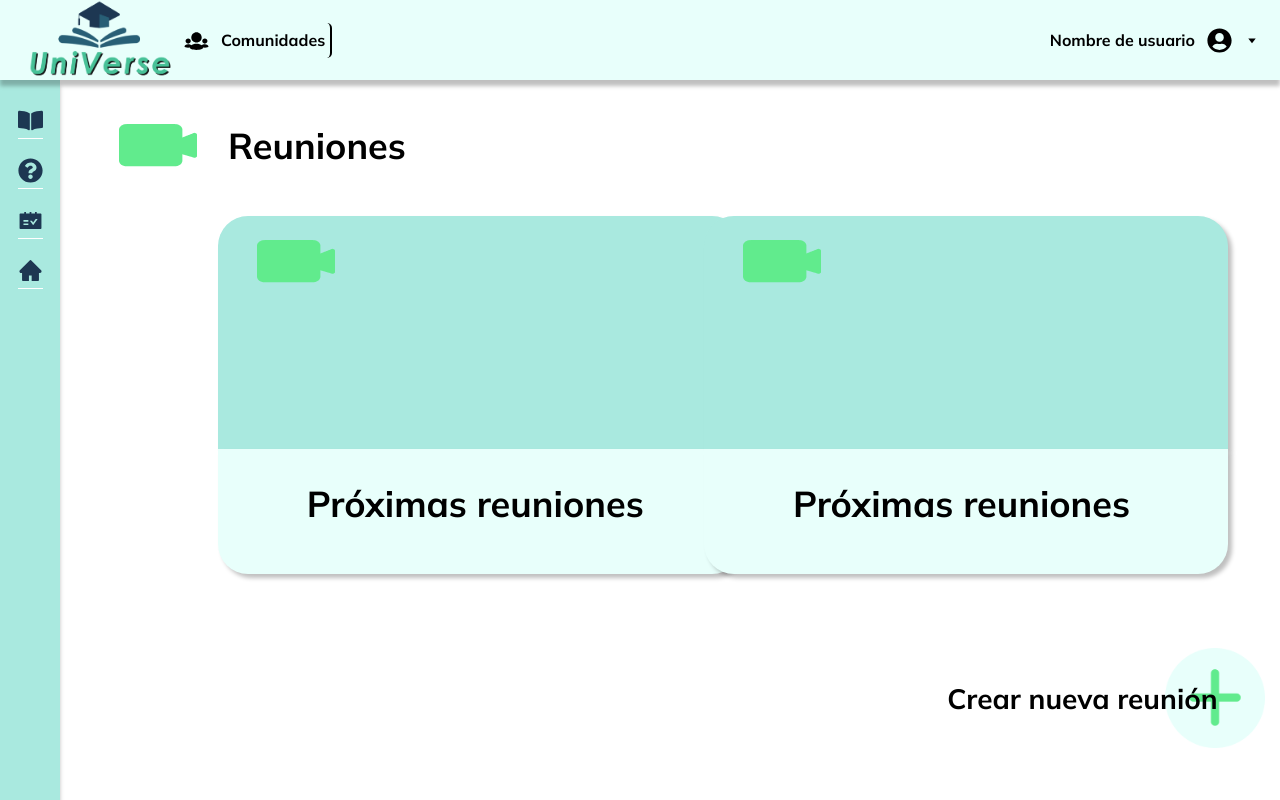
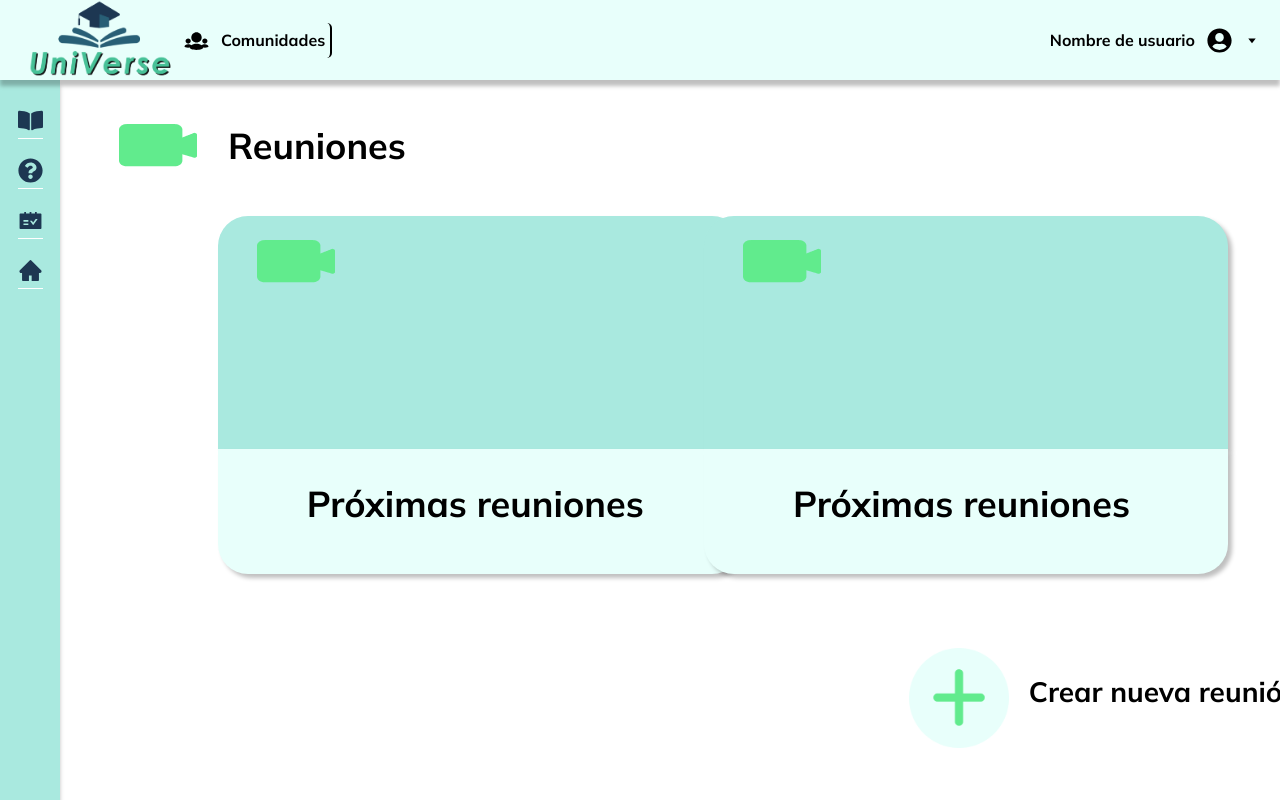
Before and after one commit to juandp1/UniVerse-Frontend, a Next.js app in the folder universe/: page /Reunion in a window 1280 px wide. Built offline with nearby package versions, Linux system fonts and the light colour scheme.

Commit message:
Efectos de botones

```diff
--- a/universe/pages/Reunion.tsx
+++ b/universe/pages/Reunion.tsx
@@ -33,7 +33,7 @@ export default function Reunion() {
                     </div>
                 </div>
 
-                <div style={{ display: 'flex', alignItems: 'center' }}>
+                <div className={style.add}>
                     <img src="./images/add.png" alt="add" className={style.add_image}/>
                     <h1 className={style.add_text}>Crear nueva reunión</h1>
                 </div>
--- a/universe/styles/ReunionesStyle.module.css
+++ b/universe/styles/ReunionesStyle.module.css
@@ -29,6 +29,15 @@
 
 }
 
+.square:hover .head_rectangle {
+    cursor: pointer;
+    background-color: #b4fff4;
+}
+
+.square:hover .bottom_rectangle {
+    cursor: pointer;
+}
+
 .bottom_rectangle_text {
     position: absolute;
     left: 17%;
@@ -50,25 +59,32 @@
     color: #000000;
 }
 
+
+.add {
+    position: fixed;
+    width: 396px;
+    height: 100px;
+    left: 71%;
+    top: 81%;
+    cursor: pointer;
+}
+
 .add_image {
     position: absolute;
     width: 100px;
     height: 100px;
-    left: 91%;
-    top: 81%;
 }
 
 .add_text {
     position: absolute;
-    left: 74%;
-    top: 86%;
-
     font-family: 'Mulish';
     font-style: normal;
     font-weight: 700;
     font-size: 28px;
     line-height: 22px;
     /* identical to box height, or 79% */
+    left: 120px;
+    top: 33px;
 
     display: flex;
     align-items: center;
```
